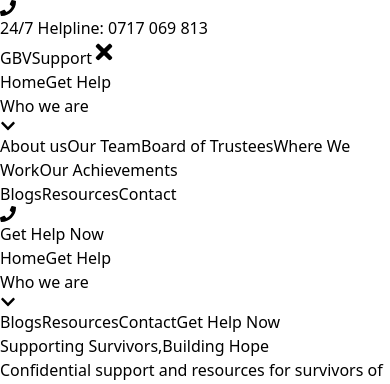
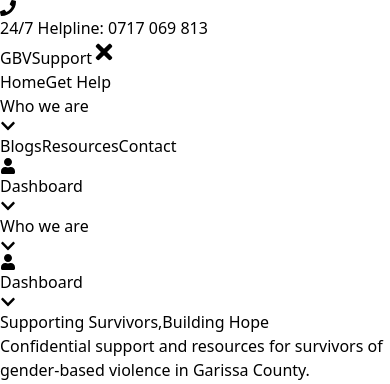
Before and after one commit to Maalim98/gender-based, a React (Vite) app: page / in a window 390 px wide. Both pictures are taken after a click on the button 104 px from the left and 52 px from the top of the page. Shown: the top 384 px of the page. Built offline with nearby package versions, Linux system fonts and the light colour scheme; grey boxes are pictures that could not be loaded.

Commit message:
still om navbar responsive sm screens

```diff
--- a/src/components/Navbar.jsx
+++ b/src/components/Navbar.jsx
@@ -1,33 +1,26 @@
 import { useState } from 'react';
 import { Link } from 'react-router-dom';
-import { FaBars, FaTimes, FaPhone, FaChevronDown } from 'react-icons/fa';
+import { FaPhone, FaChevronDown, FaUser, FaDonate, FaLock, FaBars, FaTimes } from 'react-icons/fa';
 
 const Navbar = () => {
   const [isOpen, setIsOpen] = useState(false);
-  const [dropdownOpen, setDropdownOpen] = useState(false);
-  const [timeoutId, setTimeoutId] = useState(null);
+  const [whoWeAreOpen, setWhoWeAreOpen] = useState(false);
+  const [dashboardOpen, setDashboardOpen] = useState(false);
 
   const handleLinkClick = () => {
-    setDropdownOpen(false);
     setIsOpen(false);
+    setWhoWeAreOpen(false);
+    setDashboardOpen(false);
   };
 
-  const handleDropdownHover = (isHovering) => {
-    if (!isOpen) {
-      if (timeoutId) {
-        clearTimeout(timeoutId);
-        setTimeoutId(null);
-      }
+  const toggleWhoWeAre = () => {
+    setWhoWeAreOpen(!whoWeAreOpen);
+    setDashboardOpen(false);
+  };
 
-      if (!isHovering) {
-        const id = setTimeout(() => {
-          setDropdownOpen(false);
-        }, 200);
-        setTimeoutId(id);
-      } else {
-        setDropdownOpen(true);
-      }
-    }
+  const toggleDashboard = () => {
+    setDashboardOpen(!dashboardOpen);
+    setWhoWeAreOpen(false);
   };
 
   return (
@@ -80,30 +73,17 @@
             </Link>
 
             {/* About Us Dropdown */}
-            <div
-              className="relative group"
-              onMouseEnter={() => handleDropdownHover(true)}
-              onMouseLeave={() => handleDropdownHover(false)}
-            >
+            <div className="relative group">
               <button
+                onClick={toggleWhoWeAre}
                 className="flex items-center space-x-1 text-gray-700 hover:text-blue-800 transition-colors font-medium"
-                onClick={() => setDropdownOpen(!dropdownOpen)}
               >
                 <span>Who we are</span>
-                <FaChevronDown className={`transform transition-transform duration-200 ${dropdownOpen ? 'rotate-180' : ''}`} />
+                <FaChevronDown className={`transform transition-transform duration-200 ${whoWeAreOpen ? 'rotate-180' : ''}`} />
               </button>
 
-              {/* Dropdown Menu */}
-              <div
-                className={`
-                  absolute left-0 mt-2 w-48
-                  bg-white rounded-md shadow-lg py-1
-                  z-50
-                  transform
-                  transition-all duration-300 ease-in-out
-                  ${dropdownOpen ? 'opacity-100 visible' : 'opacity-0 invisible'}
-                `}
-              >
+              {whoWeAreOpen && (
+                <div className="absolute left-0 mt-2 w-48 bg-white rounded-md shadow-lg py-1 z-50">
                   <Link
                     to="/who-we-are/about"
                     className="block px-4 py-2 text-sm text-gray-700 hover:bg-blue-50 hover:text-blue-800 transition-colors"
@@ -140,6 +120,7 @@
                     Our Achievements
                   </Link>
                 </div>
+              )}
             </div>
 
             <Link to="/blogs" onClick={handleLinkClick} className="text-gray-700 hover:text-blue-800 transition-colors font-medium">
@@ -154,54 +135,65 @@
               Contact
             </Link>
 
-            {/* Emergency Button */}
+            {/* Dashboard Dropdown */}
+            <div className="relative group">
+              <button
+                onClick={toggleDashboard}
+                className="flex items-center space-x-1 text-gray-700 hover:text-blue-800 transition-colors font-medium"
+              >
+                <FaUser className="mr-1" />
+                <span>Dashboard</span>
+                <FaChevronDown className={`transform transition-transform duration-200 ${dashboardOpen ? 'rotate-180' : ''}`} />
+              </button>
+
+              {dashboardOpen && (
+                <div className="absolute right-0 mt-2 w-48 bg-white rounded-md shadow-lg py-1 z-50">
                   <Link
-              to="/emergency"
+                    to="/victim-dashboard"
                     onClick={handleLinkClick}
-              className="bg-blue-800 text-white px-6 py-2.5 rounded-md hover:bg-blue-900 transition-colors flex items-center gap-2 font-medium"
+                    className="block px-4 py-2 text-sm text-gray-700 hover:bg-blue-50 hover:text-blue-800"
                   >
-              <FaPhone />
-              Get Help Now
+                    <FaUser className="inline mr-2" />
+                    Victim Dashboard
                   </Link>
+                  <Link
+                    to="/admin"
+                    onClick={handleLinkClick}
+                    className="block px-4 py-2 text-sm text-gray-700 hover:bg-blue-50 hover:text-blue-800"
+                  >
+                    <FaLock className="inline mr-2" />
+                    Admin
+                  </Link>
+                  <Link
+                    to="/donate"
+                    onClick={handleLinkClick}
+                    className="block px-4 py-2 text-sm text-gray-700 hover:bg-blue-50 hover:text-blue-800"
+                  >
+                    <FaDonate className="inline mr-2" />
+                    Donate
+                  </Link>
+                </div>
+              )}
+            </div>
           </div>
         </div>
       </nav>
 
-      {/* Mobile Navigation */}
+      {/* Mobile Menu */}
       {isOpen && (
         <div className="md:hidden py-4">
-          {/* Container with right alignment */}
-          <div className="flex flex-col space-y-4 items-end px-4">
-            <div className="w-full flex flex-col items-end">
-              <Link
-                to="/"
-                onClick={handleLinkClick}
-                className="text-gray-700 hover:text-blue-800 transition-colors"
-              >
-                Home
-              </Link>
-              <Link
-                to="/get-help"
-                onClick={handleLinkClick}
-                className="text-gray-700 hover:text-blue-800 transition-colors"
-              >
-                Get Help
-              </Link>
-
-              {/* Mobile Dropdown */}
-              <div className="flex flex-col items-end">
+          {/* Who We Are Mobile Dropdown */}
+          <div>
             <button
-                  onClick={() => setDropdownOpen(!dropdownOpen)}
-                  className="flex items-center gap-2 text-gray-700 hover:text-blue-800 transition-colors"
+              onClick={toggleWhoWeAre}
+              className="flex items-center justify-between w-full text-gray-700 hover:text-blue-800"
             >
               <span>Who we are</span>
-                  <FaChevronDown
-                    className={`transform transition-transform duration-200 ${dropdownOpen ? 'rotate-180' : ''}`}
-                  />
+              <FaChevronDown className={`transform transition-transform duration-200 ${whoWeAreOpen ? 'rotate-180' : ''}`} />
             </button>
 
-                {dropdownOpen && (
-                  <div className="mt-2 flex flex-col items-end space-y-2">
+            {whoWeAreOpen && (
+              <div className="pl-4 mt-2 space-y-2">
                 <Link
                   to="/who-we-are/about"
                   onClick={handleLinkClick}
@@ -241,36 +233,47 @@
             )}
           </div>
 
+          {/* Dashboard Mobile Dropdown */}
+          <div>
+            <button
+              onClick={toggleDashboard}
+              className="flex items-center justify-between w-full text-gray-700 hover:text-blue-800"
+            >
+              <div className="flex items-center">
+                <FaUser className="mr-2" />
+                <span>Dashboard</span>
+              </div>
+              <FaChevronDown className={`transform transition-transform duration-200 ${dashboardOpen ? 'rotate-180' : ''}`} />
+            </button>
+
+            {dashboardOpen && (
+              <div className="pl-4 mt-2 space-y-2">
                 <Link
-                to="/blogs"
+                  to="/victim-dashboard"
                   onClick={handleLinkClick}
-                className="text-gray-700 hover:text-blue-800 transition-colors"
+                  className="flex items-center text-gray-700 hover:text-blue-800"
                 >
-              Blogs
+                  <FaUser className="mr-2" />
+                  <span>Victim Dashboard</span>
                 </Link>
                 <Link
-                to="/resources"
+                  to="/admin"
                   onClick={handleLinkClick}
-                className="text-gray-700 hover:text-blue-800 transition-colors"
+                  className="flex items-center text-gray-700 hover:text-blue-800"
                 >
-                Resources
+                  <FaLock className="mr-2" />
+                  <span>Admin</span>
                 </Link>
                 <Link
-                to="/contact"
+                  to="/donate"
                   onClick={handleLinkClick}
-                className="text-gray-700 hover:text-blue-800 transition-colors"
+                  className="flex items-center text-gray-700 hover:text-blue-800"
                 >
-                Contact
-              </Link>
-
-              <Link
-                to="/emergency"
-                onClick={handleLinkClick}
-                className="bg-blue-800 text-white px-6 py-2 rounded-md hover:bg-blue-900 transition-colors mt-4"
-              >
-                Get Help Now
+                  <FaDonate className="mr-2" />
+                  <span>Donate</span>
                 </Link>
               </div>
+            )}
           </div>
         </div>
       )}
```
Lines whose indentation alone changed are shown as unchanged.
